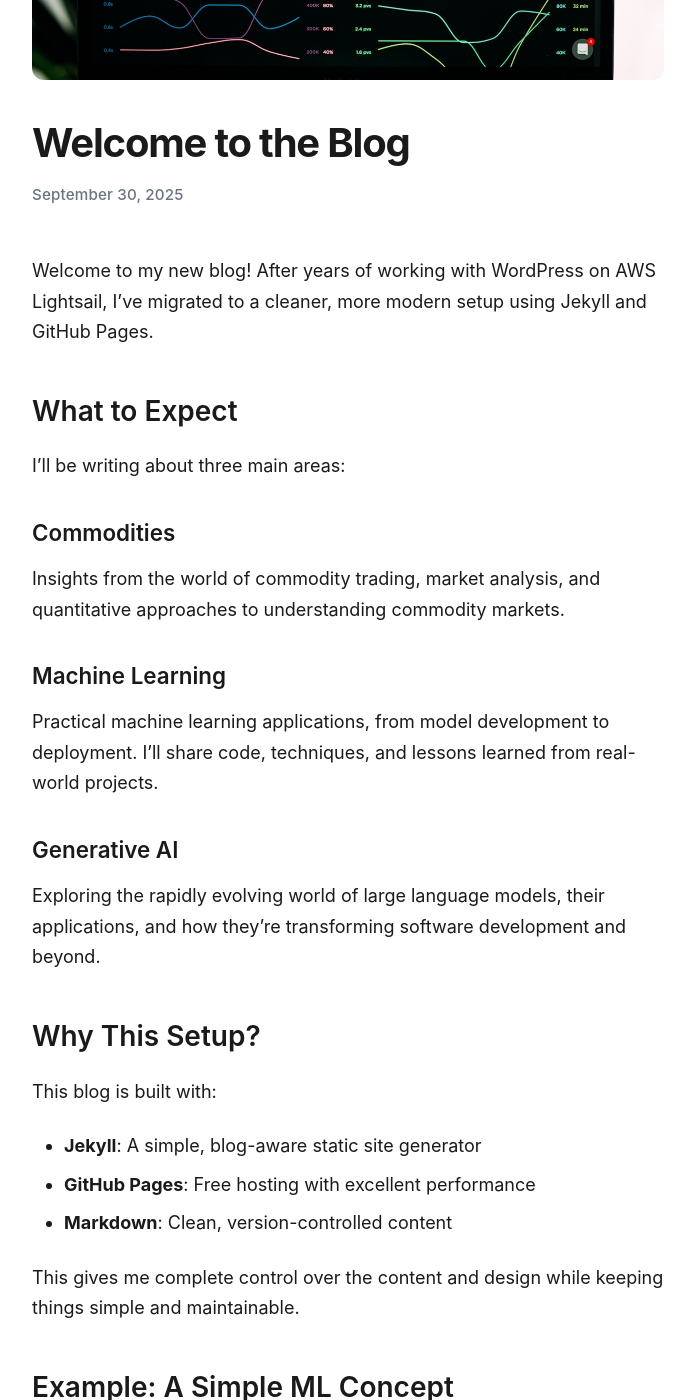
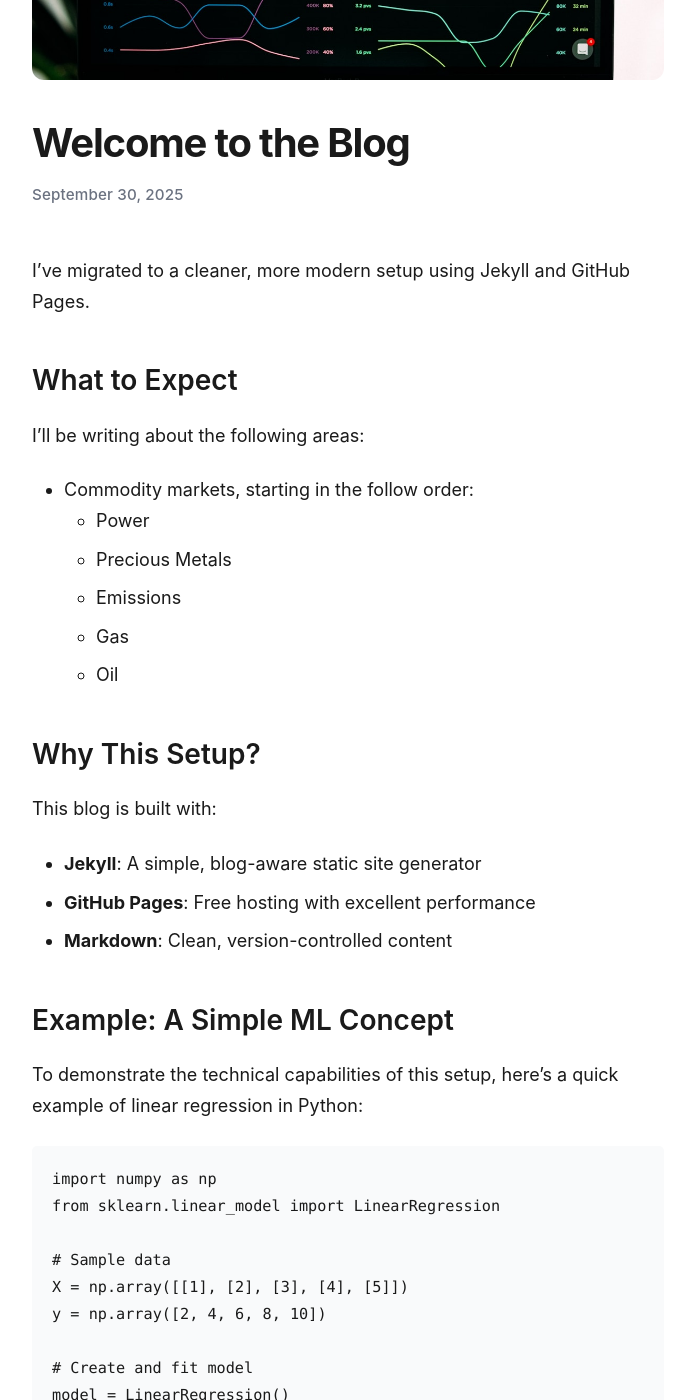
Before and after one commit to watsonam/watsonam.github.io, a Jekyll site: the page built from _posts/2025-09-30-welcome-to-the-blog.md, in a window 1280 px wide and 1400 px high, scrolled down 578 px. Shown: the whole window, without its empty margins (292-987 px from the left). Built offline with Jekyll 4.4.1, drawn with Linux system fonts in a browser that asks for light colours; formulas are drawn with MathJax 3; some of the changed text lies outside the part shown.

Commit message:
Add commodity topics list to welcome post

```diff
--- a/_posts/2025-09-30-welcome-to-the-blog.md
+++ b/_posts/2025-09-30-welcome-to-the-blog.md
@@ -5,20 +5,18 @@ date: 2025-09-30
 image: /assets/images/placeholder.jpg
 ---
 
-Welcome to my new blog! After years of working with WordPress on AWS Lightsail, I've migrated to a cleaner, more modern setup using Jekyll and GitHub Pages.
+I've migrated to a cleaner, more modern setup using Jekyll and GitHub Pages.
 
 ## What to Expect
 
-I'll be writing about three main areas:
+I'll be writing about the following areas:
 
-### Commodities
-Insights from the world of commodity trading, market analysis, and quantitative approaches to understanding commodity markets.
-
-### Machine Learning
-Practical machine learning applications, from model development to deployment. I'll share code, techniques, and lessons learned from real-world projects.
-
-### Generative AI
-Exploring the rapidly evolving world of large language models, their applications, and how they're transforming software development and beyond.
+- Commodity markets, starting in the follow order:
+  - Power
+  - Precious Metals
+  - Emissions
+  - Gas
+  - Oil
 
 ## Why This Setup?
 
@@ -26,8 +24,6 @@ This blog is built with:
 - **Jekyll**: A simple, blog-aware static site generator
 - **GitHub Pages**: Free hosting with excellent performance
 - **Markdown**: Clean, version-controlled content
-
-This gives me complete control over the content and design while keeping things simple and maintainable.
 
 ## Example: A Simple ML Concept
 
@@ -62,9 +58,3 @@ Where:
 - $\beta_1$ is the slope
 - $x$ is the independent variable
 - $\epsilon$ is the error term
-
-## Moving Forward
-
-Stay tuned for more detailed posts on machine learning projects, commodity market analysis, and explorations of generative AI capabilities.
-
-Feel free to reach out if you have questions or topics you'd like me to cover!
```
